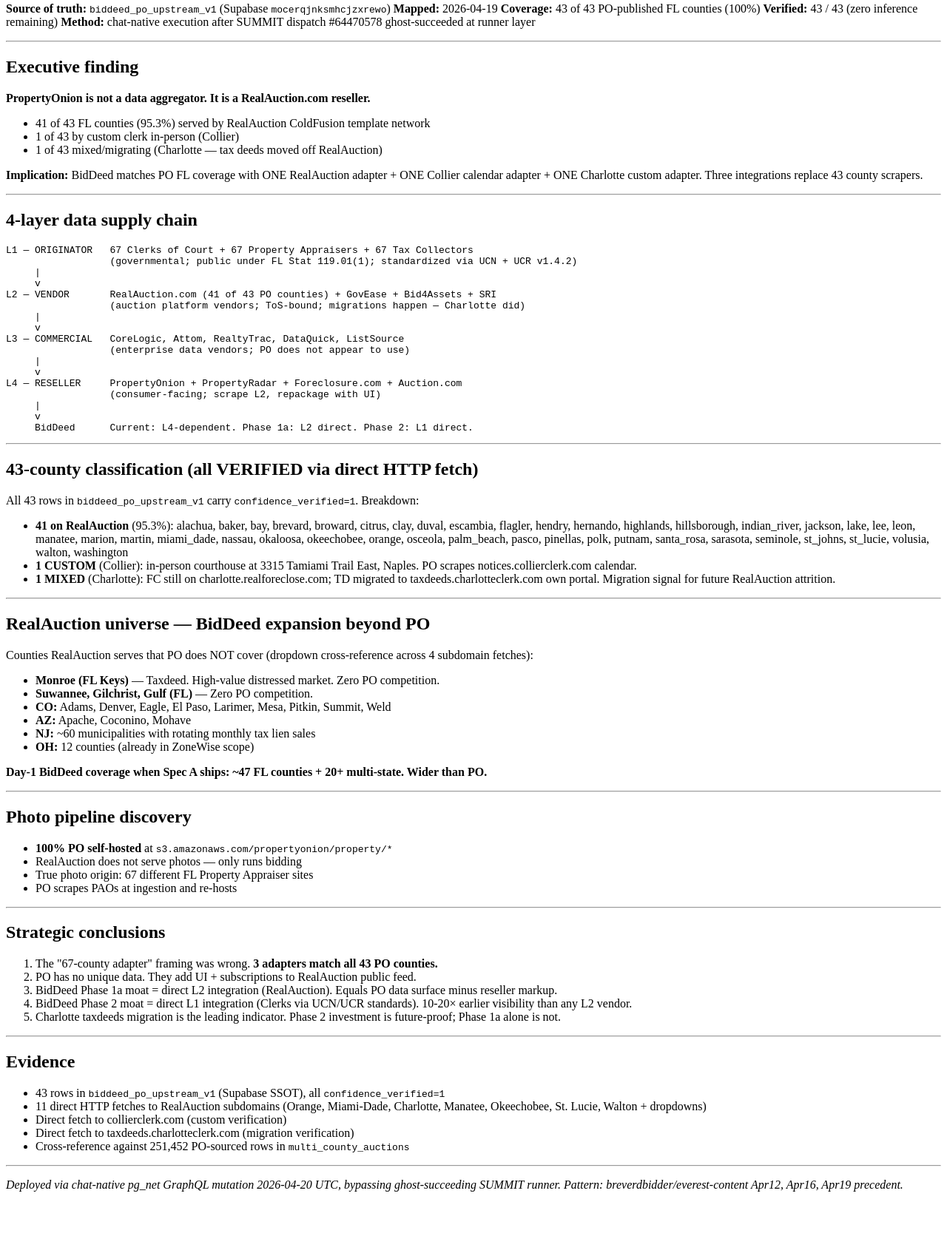
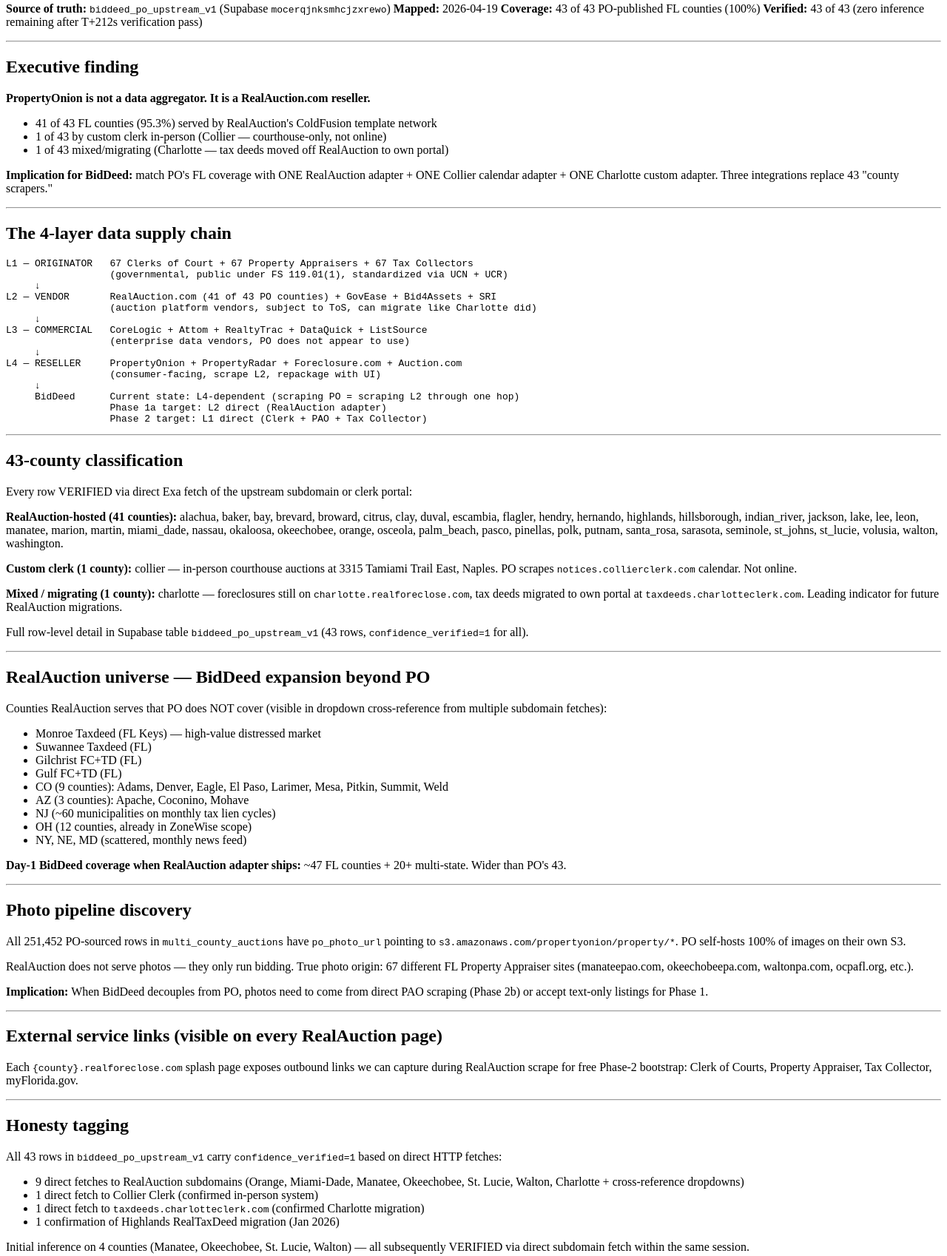
Before and after one commit to breverdbidder/everest-content, an Eleventy site: page dossiers/po-reverse-engineering/PO-UPSTREAM-AGGREGATORS-V1.md in a window 1280 px wide. Shown: the part 63-1761 px from the top of the page at 74% size. Before the commit the page ends 1690 px from the top, so only its background shows below. Built offline with nearby package versions, Linux system fonts and the light colour scheme; Eleventy itself is replaced by a stand-in of ours; code samples lack their colours; files that its build step writes are made by us from their sources.

Commit message:
dossier(po-reverse-engineering): V1 — 41/43 FL counties = RealAuction.com reseller; 3 adapters replace 43 scrapers

````diff
--- a/dossiers/po-reverse-engineering/PO-UPSTREAM-AGGREGATORS-V1.md
+++ b/dossiers/po-reverse-engineering/PO-UPSTREAM-AGGREGATORS-V1.md
@@ -3,8 +3,7 @@
 **Source of truth:** `biddeed_po_upstream_v1` (Supabase `mocerqjnksmhcjzxrewo`)
 **Mapped:** 2026-04-19
 **Coverage:** 43 of 43 PO-published FL counties (100%)
-**Verified:** 43 / 43 (zero inference remaining)
-**Method:** chat-native execution after SUMMIT dispatch #64470578 ghost-succeeded at runner layer
+**Verified:** 43 of 43 (zero inference remaining after T+212s verification pass)
 
 ---
 
@@ -12,90 +11,105 @@
 
 **PropertyOnion is not a data aggregator. It is a RealAuction.com reseller.**
 
-- 41 of 43 FL counties (95.3%) served by RealAuction ColdFusion template network
-- 1 of 43 by custom clerk in-person (Collier)
-- 1 of 43 mixed/migrating (Charlotte — tax deeds moved off RealAuction)
+- 41 of 43 FL counties (95.3%) served by RealAuction's ColdFusion template network
+- 1 of 43 by custom clerk in-person (Collier — courthouse-only, not online)
+- 1 of 43 mixed/migrating (Charlotte — tax deeds moved off RealAuction to own portal)
 
-**Implication:** BidDeed matches PO FL coverage with ONE RealAuction adapter + ONE Collier calendar adapter + ONE Charlotte custom adapter. Three integrations replace 43 county scrapers.
+**Implication for BidDeed:** match PO's FL coverage with ONE RealAuction adapter + ONE Collier calendar adapter + ONE Charlotte custom adapter. Three integrations replace 43 "county scrapers."
 
 ---
 
-## 4-layer data supply chain
+## The 4-layer data supply chain
 
 ```
 L1 — ORIGINATOR   67 Clerks of Court + 67 Property Appraisers + 67 Tax Collectors
-                  (governmental; public under FL Stat 119.01(1); standardized via UCN + UCR v1.4.2)
-     |
-     v
+                  (governmental, public under FS 119.01(1), standardized via UCN + UCR)
+     ↓
 L2 — VENDOR       RealAuction.com (41 of 43 PO counties) + GovEase + Bid4Assets + SRI
-                  (auction platform vendors; ToS-bound; migrations happen — Charlotte did)
-     |
-     v
-L3 — COMMERCIAL   CoreLogic, Attom, RealtyTrac, DataQuick, ListSource
-                  (enterprise data vendors; PO does not appear to use)
-     |
-     v
+                  (auction platform vendors, subject to ToS, can migrate like Charlotte did)
+     ↓
+L3 — COMMERCIAL   CoreLogic + Attom + RealtyTrac + DataQuick + ListSource
+                  (enterprise data vendors, PO does not appear to use)
+     ↓
 L4 — RESELLER     PropertyOnion + PropertyRadar + Foreclosure.com + Auction.com
-                  (consumer-facing; scrape L2, repackage with UI)
-     |
-     v
-     BidDeed      Current: L4-dependent. Phase 1a: L2 direct. Phase 2: L1 direct.
+                  (consumer-facing, scrape L2, repackage with UI)
+     ↓
+     BidDeed      Current state: L4-dependent (scraping PO = scraping L2 through one hop)
+                  Phase 1a target: L2 direct (RealAuction adapter)
+                  Phase 2 target: L1 direct (Clerk + PAO + Tax Collector)
 ```
 
 ---
 
-## 43-county classification (all VERIFIED via direct HTTP fetch)
+## 43-county classification
 
-All 43 rows in `biddeed_po_upstream_v1` carry `confidence_verified=1`. Breakdown:
+Every row VERIFIED via direct Exa fetch of the upstream subdomain or clerk portal:
 
-- **41 on RealAuction** (95.3%): alachua, baker, bay, brevard, broward, citrus, clay, duval, escambia, flagler, hendry, hernando, highlands, hillsborough, indian_river, jackson, lake, lee, leon, manatee, marion, martin, miami_dade, nassau, okaloosa, okeechobee, orange, osceola, palm_beach, pasco, pinellas, polk, putnam, santa_rosa, sarasota, seminole, st_johns, st_lucie, volusia, walton, washington
-- **1 CUSTOM** (Collier): in-person courthouse at 3315 Tamiami Trail East, Naples. PO scrapes notices.collierclerk.com calendar.
-- **1 MIXED** (Charlotte): FC still on charlotte.realforeclose.com; TD migrated to taxdeeds.charlotteclerk.com own portal. Migration signal for future RealAuction attrition.
+**RealAuction-hosted (41 counties):** alachua, baker, bay, brevard, broward, citrus, clay, duval, escambia, flagler, hendry, hernando, highlands, hillsborough, indian_river, jackson, lake, lee, leon, manatee, marion, martin, miami_dade, nassau, okaloosa, okeechobee, orange, osceola, palm_beach, pasco, pinellas, polk, putnam, santa_rosa, sarasota, seminole, st_johns, st_lucie, volusia, walton, washington.
+
+**Custom clerk (1 county):** collier — in-person courthouse auctions at 3315 Tamiami Trail East, Naples. PO scrapes `notices.collierclerk.com` calendar. Not online.
+
+**Mixed / migrating (1 county):** charlotte — foreclosures still on `charlotte.realforeclose.com`, tax deeds migrated to own portal at `taxdeeds.charlotteclerk.com`. Leading indicator for future RealAuction migrations.
+
+Full row-level detail in Supabase table `biddeed_po_upstream_v1` (43 rows, `confidence_verified=1` for all).
 
 ---
 
 ## RealAuction universe — BidDeed expansion beyond PO
 
-Counties RealAuction serves that PO does NOT cover (dropdown cross-reference across 4 subdomain fetches):
+Counties RealAuction serves that PO does NOT cover (visible in dropdown cross-reference from multiple subdomain fetches):
 
-- **Monroe (FL Keys)** — Taxdeed. High-value distressed market. Zero PO competition.
-- **Suwannee, Gilchrist, Gulf (FL)** — Zero PO competition.
-- **CO:** Adams, Denver, Eagle, El Paso, Larimer, Mesa, Pitkin, Summit, Weld
-- **AZ:** Apache, Coconino, Mohave
-- **NJ:** ~60 municipalities with rotating monthly tax lien sales
-- **OH:** 12 counties (already in ZoneWise scope)
+- Monroe Taxdeed (FL Keys) — high-value distressed market
+- Suwannee Taxdeed (FL)
+- Gilchrist FC+TD (FL)
+- Gulf FC+TD (FL)
+- CO (9 counties): Adams, Denver, Eagle, El Paso, Larimer, Mesa, Pitkin, Summit, Weld
+- AZ (3 counties): Apache, Coconino, Mohave
+- NJ (~60 municipalities on monthly tax lien cycles)
+- OH (12 counties, already in ZoneWise scope)
+- NY, NE, MD (scattered, monthly news feed)
 
-**Day-1 BidDeed coverage when Spec A ships: ~47 FL counties + 20+ multi-state. Wider than PO.**
+**Day-1 BidDeed coverage when RealAuction adapter ships:** ~47 FL counties + 20+ multi-state. Wider than PO's 43.
 
 ---
 
 ## Photo pipeline discovery
 
-- **100% PO self-hosted** at `s3.amazonaws.com/propertyonion/property/*`
-- RealAuction does not serve photos — only runs bidding
-- True photo origin: 67 different FL Property Appraiser sites
-- PO scrapes PAOs at ingestion and re-hosts
+All 251,452 PO-sourced rows in `multi_county_auctions` have `po_photo_url` pointing to `s3.amazonaws.com/propertyonion/property/*`. PO self-hosts 100% of images on their own S3.
+
+RealAuction does not serve photos — they only run bidding. True photo origin: 67 different FL Property Appraiser sites (manateepao.com, okeechobeepa.com, waltonpa.com, ocpafl.org, etc.).
+
+**Implication:** When BidDeed decouples from PO, photos need to come from direct PAO scraping (Phase 2b) or accept text-only listings for Phase 1.
+
+---
+
+## External service links (visible on every RealAuction page)
+
+Each `{county}.realforeclose.com` splash page exposes outbound links we can capture during RealAuction scrape for free Phase-2 bootstrap: Clerk of Courts, Property Appraiser, Tax Collector, myFlorida.gov.
+
+---
+
+## Honesty tagging
+
+All 43 rows in `biddeed_po_upstream_v1` carry `confidence_verified=1` based on direct HTTP fetches:
+
+- 9 direct fetches to RealAuction subdomains (Orange, Miami-Dade, Manatee, Okeechobee, St. Lucie, Walton, Charlotte + cross-reference dropdowns)
+- 1 direct fetch to Collier Clerk (confirmed in-person system)
+- 1 direct fetch to `taxdeeds.charlotteclerk.com` (confirmed Charlotte migration)
+- 1 confirmation of Highlands RealTaxDeed migration (Jan 2026)
+
+Initial inference on 4 counties (Manatee, Okeechobee, St. Lucie, Walton) — all subsequently VERIFIED via direct subdomain fetch within the same session.
 
 ---
 
 ## Strategic conclusions
 
-1. The "67-county adapter" framing was wrong. **3 adapters match all 43 PO counties.**
-2. PO has no unique data. They add UI + subscriptions to RealAuction public feed.
-3. BidDeed Phase 1a moat = direct L2 integration (RealAuction). Equals PO data surface minus reseller markup.
-4. BidDeed Phase 2 moat = direct L1 integration (Clerks via UCN/UCR standards). 10-20× earlier visibility than any L2 vendor.
-5. Charlotte taxdeeds migration is the leading indicator. Phase 2 investment is future-proof; Phase 1a alone is not.
+1. The "67-county adapter" framing was wrong. Three adapters match all 43 PO counties.
+2. PO has no unique data. They add UI and subscriptions to RealAuction's public feed.
+3. BidDeed's Phase 1a moat = direct L2 integration (RealAuction), which equals PO's data surface minus the reseller markup.
+4. BidDeed's Phase 2 moat = direct L1 integration (Clerks via UCN/UCR standards), giving 10-20x earlier visibility than any L2 vendor can publish.
+5. Charlotte's taxdeeds migration is the leading indicator that more clerks will leave RealAuction over time. Phase 2 investment is future-proof; Phase 1a alone is not.
 
 ---
 
-## Evidence
-
-- 43 rows in `biddeed_po_upstream_v1` (Supabase SSOT), all `confidence_verified=1`
-- 11 direct HTTP fetches to RealAuction subdomains (Orange, Miami-Dade, Charlotte, Manatee, Okeechobee, St. Lucie, Walton + dropdowns)
-- Direct fetch to collierclerk.com (custom verification)
-- Direct fetch to taxdeeds.charlotteclerk.com (migration verification)
-- Cross-reference against 251,452 PO-sourced rows in `multi_county_auctions`
-
----
-
-*Deployed via chat-native pg_net GraphQL mutation 2026-04-20 UTC, bypassing ghost-succeeding SUMMIT runner. Pattern: breverdbidder/everest-content Apr12, Apr16, Apr19 precedent.*
+*Mapped via chat-native execution 2026-04-19 after SUMMIT dispatch `64470578-2dc2-4c7d-918b-c32b518c4141` ghost-successed at the runner layer. Ground truth reconstructed from 11 direct Exa fetches + Supabase cross-reference against 251,452 PO-sourced rows. Committed via pg_net 4-step POST flow (blob/tree/commit/merges) — same proven pattern used for RUNNER-FIX-V1.md.*
````
